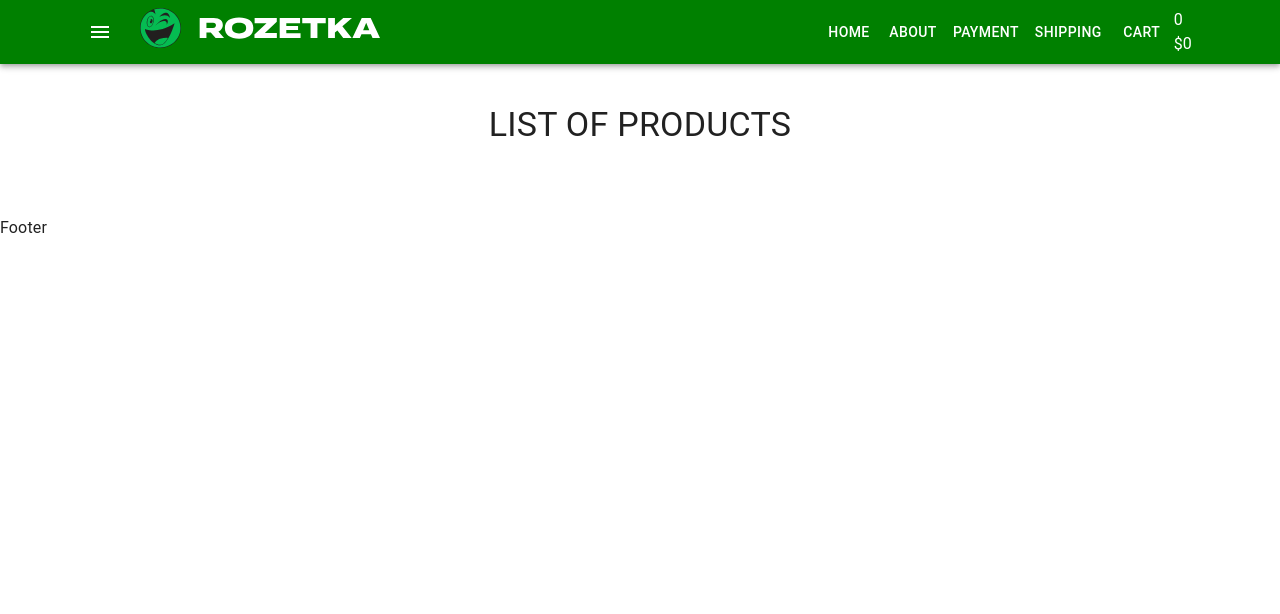
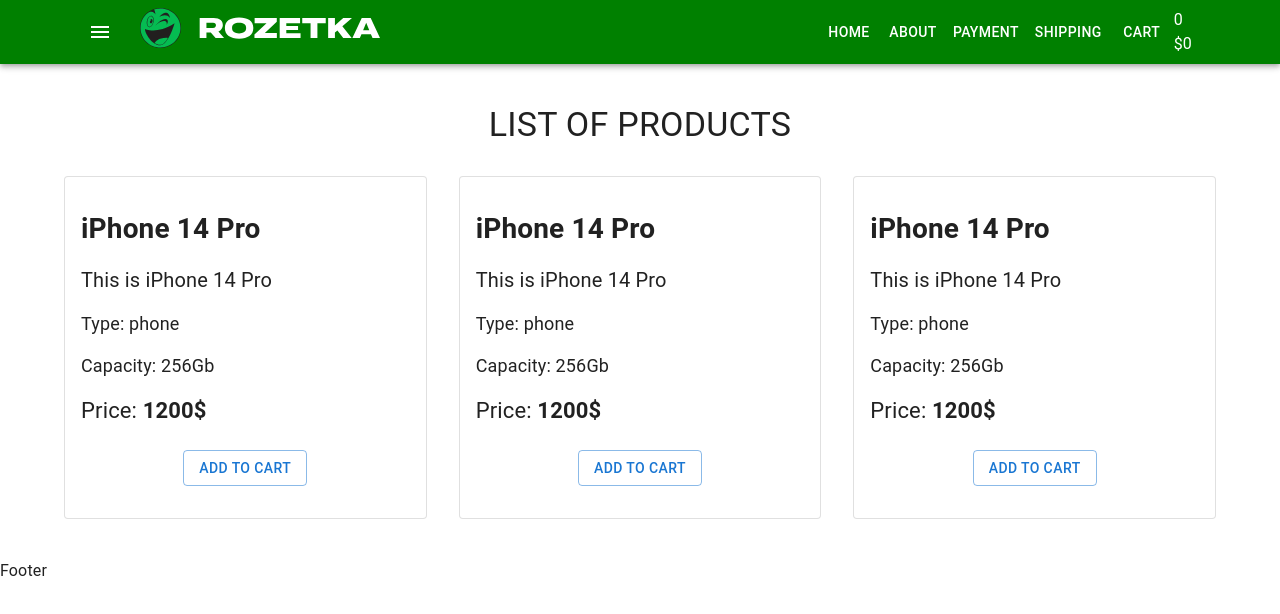
Before and after one commit to MarynaPershyna/29-11-react, a React (Create React App) app: page / in a window 1280 px wide. Shown: the top 614 px of the page. Built offline with nearby package versions, Linux system fonts and the light colour scheme.

Commit message:
додала ProductTitle і декілька продуктів

```diff
--- /dev/null
+++ b/src/components/Products/ProductListItem.scss
@@ -0,0 +1,20 @@
+.product-title {
+    font-size: 28px;
+    margin: 15px 0;
+}
+.product-description{
+    font-size: 20px;
+    margin-bottom: 15px;
+}
+.product-features{
+    font-size: 18px;
+    margin-bottom: 15px;
+}
+.product-price{
+    font-size: 22px;
+    margin-bottom: 15px;
+}
+.btns-wrap{
+    display: flex;
+    justify-content: center;
+}
--- /dev/null
+++ b/src/components/Products/ProductListItem.tsx
@@ -0,0 +1,22 @@
+import { Button, Card, CardActions, CardContent } from '@mui/material'
+import './ProductListItem.scss'
+
+type Props = {}
+
+const ProductListItem = (props: Props) => {
+  return (<Card variant='outlined' className='product'>
+    <CardContent>
+        <h4 className='product-title'>iPhone 14 Pro</h4>
+        <div className='product-description'>This is iPhone 14 Pro</div>
+        <div className='product-features'>Type: phone</div>
+        <div className='product-features'>Capacity: 256Gb</div>
+        <div className='product-price'>Price: <strong>1200$</strong> </div>
+
+        <CardActions className='btns-wrap'>
+            <Button variant='outlined'>Add to cart</Button>
+        </CardActions>
+    </CardContent>
+  </Card>
+  )
+}
+export default ProductListItem
--- a/src/components/Products/ProductsList.tsx
+++ b/src/components/Products/ProductsList.tsx
@@ -1,4 +1,5 @@
-import { Typography } from '@mui/material'
+import { Grid, Typography } from '@mui/material'
+import ProductListItem from './ProductListItem'
 
 type Props = {}
 const ProductsList = (props: Props) => {
@@ -15,6 +16,18 @@
             >
                 List of Products
             </Typography>
+
+            <Grid container spacing={4}>
+                <Grid item xs={12} sm={4}>
+                    <ProductListItem />
+                </Grid>
+                <Grid item xs={12} sm={4}>
+                    <ProductListItem />
+                </Grid>
+                <Grid item xs={12} sm={4}>
+                    <ProductListItem />
+                </Grid>
+            </Grid>
         </>
     )
 }
```
